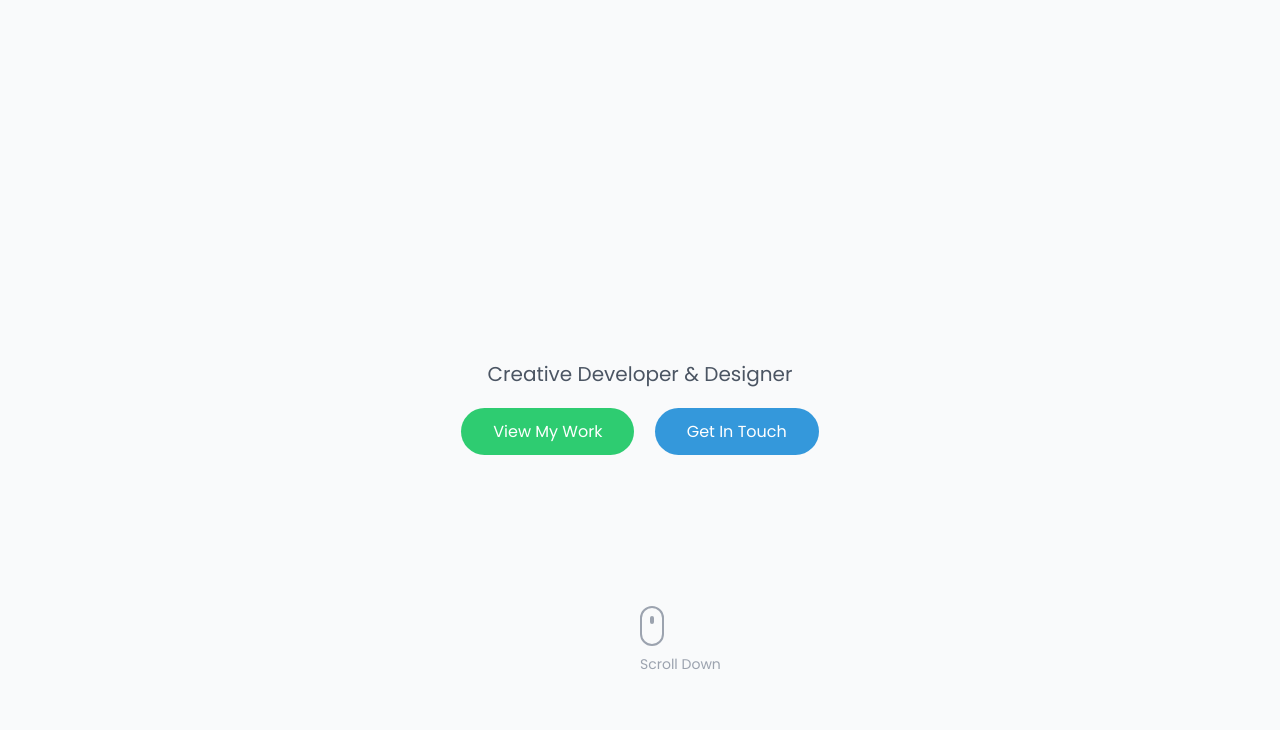
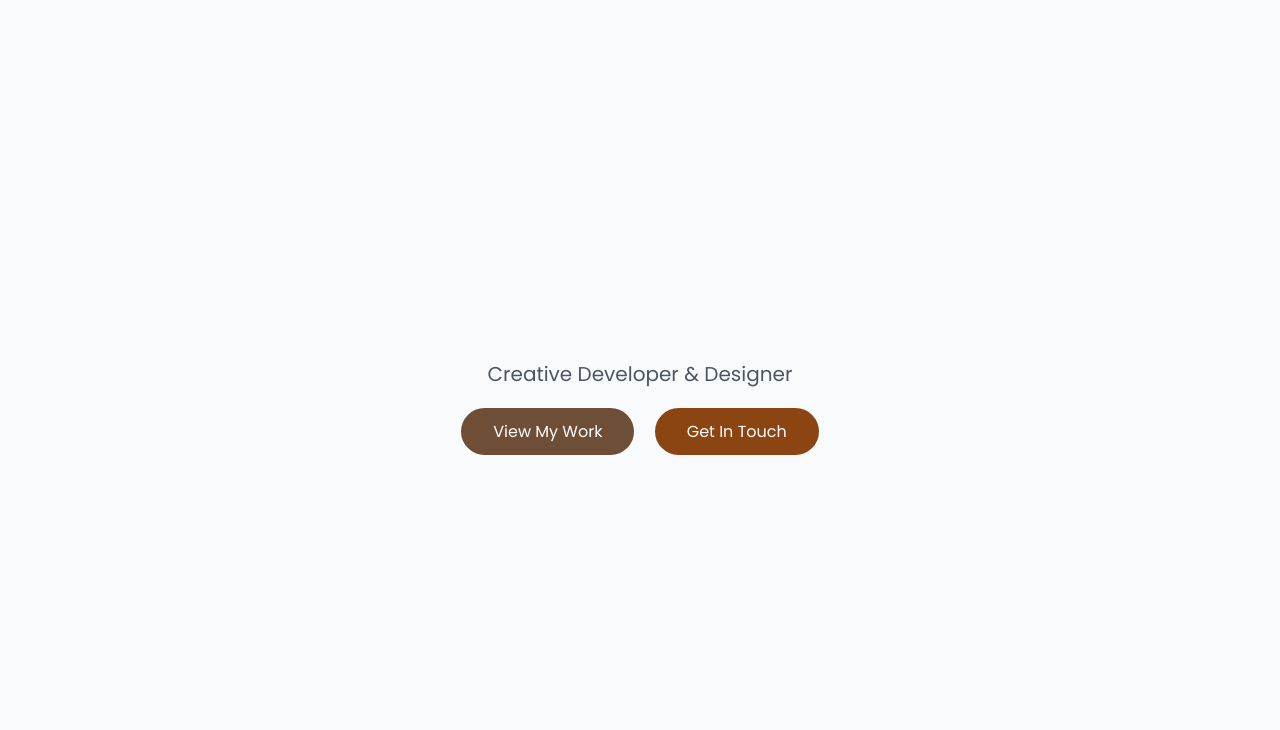
Before and after one commit to khamsuanmung/khamsuanmung.github.io, a plain HTML site: page index.html in a window 1280 px wide. Shown: the part 70-800 px from the top of the page. Drawn offline with nearby package versions, Linux system fonts and the light colour scheme.

Commit message:
update theme

```diff
--- a/index.html
+++ b/index.html
@@ -11,10 +11,10 @@
             theme: {
                 extend: {
                     colors: {
-                        primary: '#2ecc71',
-                        secondary: '#3498db',
-                        textColor: '#2c3e50',
-                        accentColor: '#e74c3c'
+                        primary: '#6F4E37',
+                        secondary: '#8B4513',
+                        textColor: '#3E2723',
+                        accentColor: '#D2691E'
                     }
                 }
             }
@@ -53,12 +53,7 @@
                     Touch</a>
             </div>
         </div>
-        <div class="absolute bottom-10 left-1/2 transform -translate-x-1/2 animate-bounce">
-            <div class="w-6 h-10 border-2 border-gray-400 rounded-full relative">
-                <div class="w-1 h-2 bg-gray-400 absolute left-1/2 top-2 transform -translate-x-1/2 rounded-full"></div>
-            </div>
-            <p class="text-sm text-gray-400 mt-2">Scroll Down</p>
-        </div>
+
     </section>
 
     <section id="about" class="py-20 bg-white">
```
